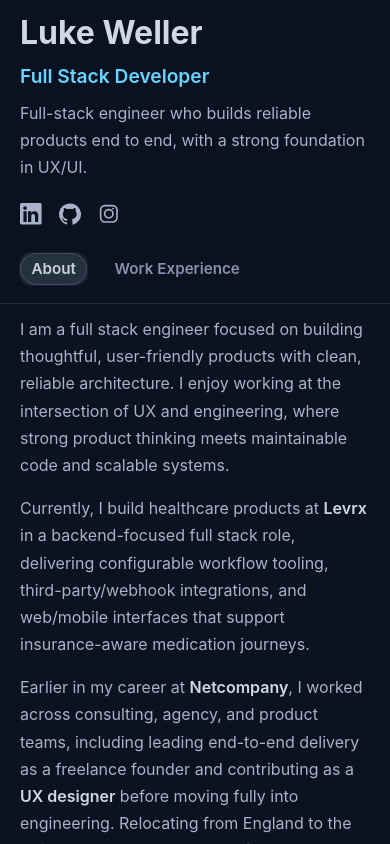
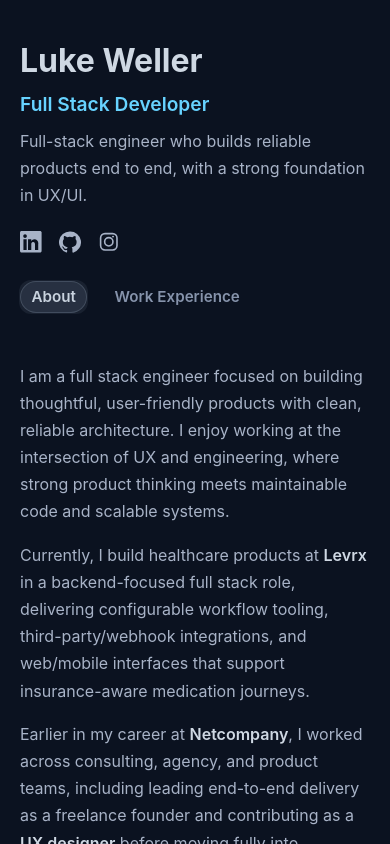
Before and after one commit to luke-weller/portfolio-client, a React (Create React App) app: page / in a window 390 px wide. Shown: the top 844 px of the page. Built offline with nearby package versions, Linux system fonts and the light colour scheme; the HTML template or start-up script is replaced by a standard one.

Commit message:
Fixes for mobile by removing sticky header

```diff
--- a/src/components/portfolioLayout/leftPane/LeftPane.css
+++ b/src/components/portfolioLayout/leftPane/LeftPane.css
@@ -167,21 +167,8 @@
 
 @media (max-width: 1024px) {
   .left-pane {
-    position: fixed;
-    top: 0;
-    left: 0;
-    right: 0;
-    z-index: 8;
-    padding: 1rem 1.25rem 1.1rem;
-    background:
-      linear-gradient(
-        180deg,
-        rgba(11, 18, 32, 0.98) 0%,
-        rgba(11, 18, 32, 0.94) 78%,
-        rgba(11, 18, 32, 0.86) 100%
-      );
-    border-bottom: 1px solid rgba(148, 163, 184, 0.18);
-    backdrop-filter: blur(8px);
+    position: static;
+    padding: 1.5rem 0 1.1rem;
   }
 
   .left-pane__content {
--- a/src/components/portfolioLayout/rightPane/RightPane.css
+++ b/src/components/portfolioLayout/rightPane/RightPane.css
@@ -43,7 +43,7 @@
 @media (max-width: 1024px) {
   .right-pane {
     grid-column: 1;
-    margin-top: 18.5rem;
+    margin-top: 0;
     padding-top: 0;
     gap: 4rem;
     padding-bottom: 1.5rem;
```
Also changed, not shown: 1 other file (tests, documents, lock files or other folders).
